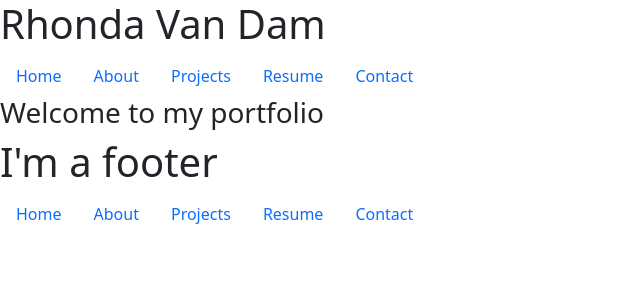
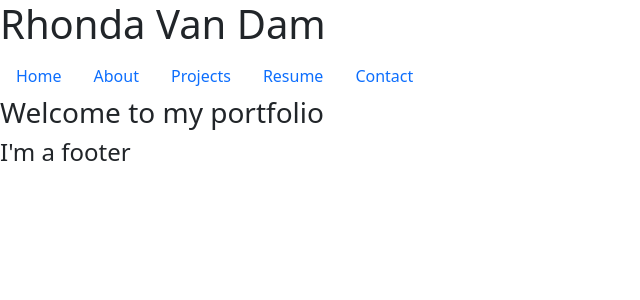
Before and after one commit to Rhondoid/my-portfolio, a React (Create React App) app: page / in a window 1280 px wide. Shown: the top 300 px of the page, without its empty margins (0-640 px from the left). Built offline with nearby package versions, Linux system fonts and the light colour scheme.

Commit message:
fixed footer.js

```diff
--- a/src/components/Footer/index.js
+++ b/src/components/Footer/index.js
@@ -4,12 +4,12 @@ function Footer({currentPage, handlePageChange}){
 
 return (
     <header>
-        <h1>I'm a footer</h1>
-
+        <h4>I'm a footer</h4>
+{/*
         <Nav
         currentPage={currentPage}
         handlePageChange={handlePageChange}
-        />
+        /> */}
     </header>
 
 )
```
